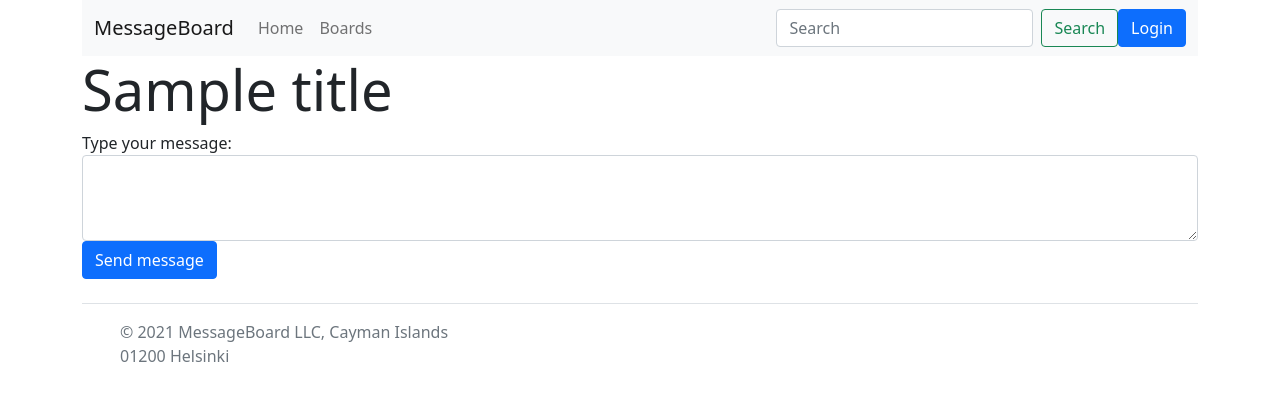
After one commit to rikubrandt/MessageBoard, a Flask app: template templates/post.html in a window 1280 px wide. The commit adds this page. Shown: the top 401 px of the page. Run offline with Flask 2, Linux system fonts and the light colour scheme; the template is opened without the code that fills it: most values are stand-ins (such as "Sample title", 1, 10 or a date in 2020).

Commit message:
Users can now post messages

```diff
--- a/app.py
+++ b/app.py
@@ -37,12 +37,13 @@ def login():
     else:
         if check_password_hash(user.password, password):
             session["username"] = username
+            session["user_id"] = user.id
             return redirect("/")
     return "No logger"
 
 @app.route("/logout")
 def logout():
-    del session["username"]
+    del session["user_id"]
     return redirect("/")
 
 @app.route("/register")
@@ -60,7 +61,7 @@ def register():
         print("Username already exists.")
         pass
     else:
-        sql = "INSERT INTO users (username, password) VALUES (:username, :password)"
+        sql = "INSERT INTO users (username, password, role_id) VALUES (:username, :password, 1)"
         db.session.execute(sql, {"username": username, "password": hash_password})
     db.session.commit()
     return redirect("/")
@@ -72,3 +73,21 @@ def boards(name):
     result = db.session.execute(sql, {"name": name})
     posts = result.fetchall()
     return render_template("/board.html", name=name, posts=posts)
+
+@app.route("/post/<id>")
+def posts(id):
+    sql = "SELECT * FROM messages WHERE post_id=:id;"
+    result = db.session.execute(sql, {"id": id})
+    messages = result.fetchall()
+    return render_template("post.html", messages=messages, id=id)
+
+@app.route("/sendMessage", methods=["POST"])
+def send_message():
+    message = request.form["message"]
+    id = request.form["id"]
+    user_id = session["user_id"]
+    sql = "INSERT INTO messages (post_id, user_id, content, created_at) VALUES(:id, :user, :message, NOW());"
+    db.session.execute(sql, {"id": id, "user": user_id, "message": message})
+    db.session.commit()
+    print(message, id, user_id)
+    return "Yes"
--- a/populate.sql
+++ b/populate.sql
@@ -7,17 +7,20 @@ INSERT INTO boards (id, name, moderator) VALUES (1, 'Random', 1);
 INSERT INTO boards (id, name, moderator) VALUES (2, 'Stoopid', 1);
 INSERT INTO boards (id, name, moderator) VALUES (3, 'SQL', 1);
 
-INSERT INTO posts (post_owner, title, created_at, board) VALUES (1, 'Is random random?', NOW(), 1);
-INSERT INTO posts (post_owner, title, created_at, board) VALUES (1, 'Is there random?', NOW(), 1);
-INSERT INTO posts (post_owner, title, created_at, board) VALUES (1, 'Is those random?', NOW(), 1);
-INSERT INTO posts (post_owner, title, created_at, board) VALUES (1, 'Is them random?', NOW(), 2);
-INSERT INTO posts (post_owner, title, created_at, board) VALUES (1, 'Is that random?', NOW(), 2);
-INSERT INTO posts (post_owner, title, created_at, board) VALUES (1, 'Is this random?', NOW(), 3);
+INSERT INTO posts (post_owner, title, created_at, board) VALUES (1, 'POSTIs random random?', NOW(), 1);
+INSERT INTO posts (post_owner, title, created_at, board) VALUES (1, 'POSTIs there random?', NOW(), 1);
+INSERT INTO posts (post_owner, title, created_at, board) VALUES (1, 'IPOSTIss those random?', NOW(), 1);
+INSERT INTO posts (post_owner, title, created_at, board) VALUES (1, 'POSTIs them random?', NOW(), 2);
+INSERT INTO posts (post_owner, title, created_at, board) VALUES (1, 'POSTIs that random?', NOW(), 2);
+INSERT INTO posts (post_owner, title, created_at, board) VALUES (1, 'POSTIs this random?', NOW(), 3);
 
 
-INSERT INTO messages (post_id, user_id, content, created_at) VALUES (1, 1, 'My first post', NOW());
-INSERT INTO messages (post_id, user_id, content, created_at) VALUES (2, 1, 'My sec post', NOW());
-INSERT INTO messages (post_id, user_id, content, created_at) VALUES (3, 1, 'My 34d post', NOW());
-INSERT INTO messages (post_id, user_id, content, created_at) VALUES (3, 1, 'My 3123 post', NOW());
-INSERT INTO messages (post_id, user_id, content, created_at) VALUES (4, 1, 'My firasdst post', NOW());
-INSERT INTO messages (post_id, user_id, content, created_at) VALUES (4, 1, 'My dasd post', NOW());
+INSERT INTO messages (post_id, user_id, content, created_at) VALUES (1, 1, 'My first message', NOW());
+
+
+
+INSERT INTO messages (post_id, user_id, content, created_at) VALUES (2, 1, 'My sec message', NOW());
+INSERT INTO messages (post_id, user_id, content, created_at) VALUES (3, 1, 'My 34d posmessaget', NOW());
+INSERT INTO messages (post_id, user_id, content, created_at) VALUES (3, 1, 'My 3123 message', NOW());
+INSERT INTO messages (post_id, user_id, content, created_at) VALUES (4, 1, 'My firasdst message', NOW());
+INSERT INTO messages (post_id, user_id, content, created_at) VALUES (4, 1, 'My dasd message', NOW());
--- a/schema.sql
+++ b/schema.sql
@@ -1,6 +1,5 @@
 DROP TABLE IF EXISTS roles CASCADE;
 DROP TABLE IF EXISTS users CASCADE;
-DROP TABLE IF EXISTS room CASCADE;
 DROP TABLE IF EXISTS posts CASCADE;
 DROP TABLE IF EXISTS messages CASCADE;
 DROP TABLE IF EXISTS boards CASCADE;
--- a/templates/base.html
+++ b/templates/base.html
@@ -27,7 +27,7 @@
                       <input class="form-control me-2" type="search" placeholder="Search" aria-label="Search">
                       <button class="btn btn-outline-success" type="submit">Search</button>
                     </form>
-                    {% if session.username %}
+                    {% if session.user_id %}
                           Logged in as: {{session.username}} </br>
                             <a class="btn btn-danger" href="/logout">Logout</a>
                             {% else %}
--- a/templates/board.html
+++ b/templates/board.html
@@ -9,7 +9,7 @@
 
 <ul class="list-group">
 {% for post in posts%}
-<a class="btn btn-primary" href="#"><li class="list-group-item btn btn-primary">
+<a class="btn btn-primary" href="/post/{{post.id}}"><li class="list-group-item btn btn-primary">
     <h4>{{post.title}}</h4> Last message: TODO</li>
 </a>
 {% endfor %}
--- /dev/null
+++ b/templates/post.html
@@ -0,0 +1,31 @@
+{% extends "base.html" %}
+
+{% block header %}
+    {{super()}}
+{% endblock%}
+
+{% block content %}
+<h1 class="display-4">{{title}}</h1>
+
+<ul class="list-group">
+{% for message in messages%}
+<a class="btn btn-secondary" href="#"><li class="list-group-item btn btn-secondary">
+    <h4>{{message.user_id}}</h4>{{message.content}}</li>
+</a>
+{% endfor %}
+</ul>
+<form action="/sendMessage" method="POST">
+    <div class="form-group">
+        <label for="textarea">Type your message: </label>
+        <textarea class="form-control" id="textarea" name="message" rows="3"></textarea>
+    </div>
+    <div>
+        <button class="btn btn-primary">Send message</button>
+    </div>
+    <input type="hidden" name="id" value="{{id}}">
+</form>
+{% endblock %}
+
+{% block footer%}
+    {{super()}}
+{% endblock %}
```
Also changed, not shown: README.md.
